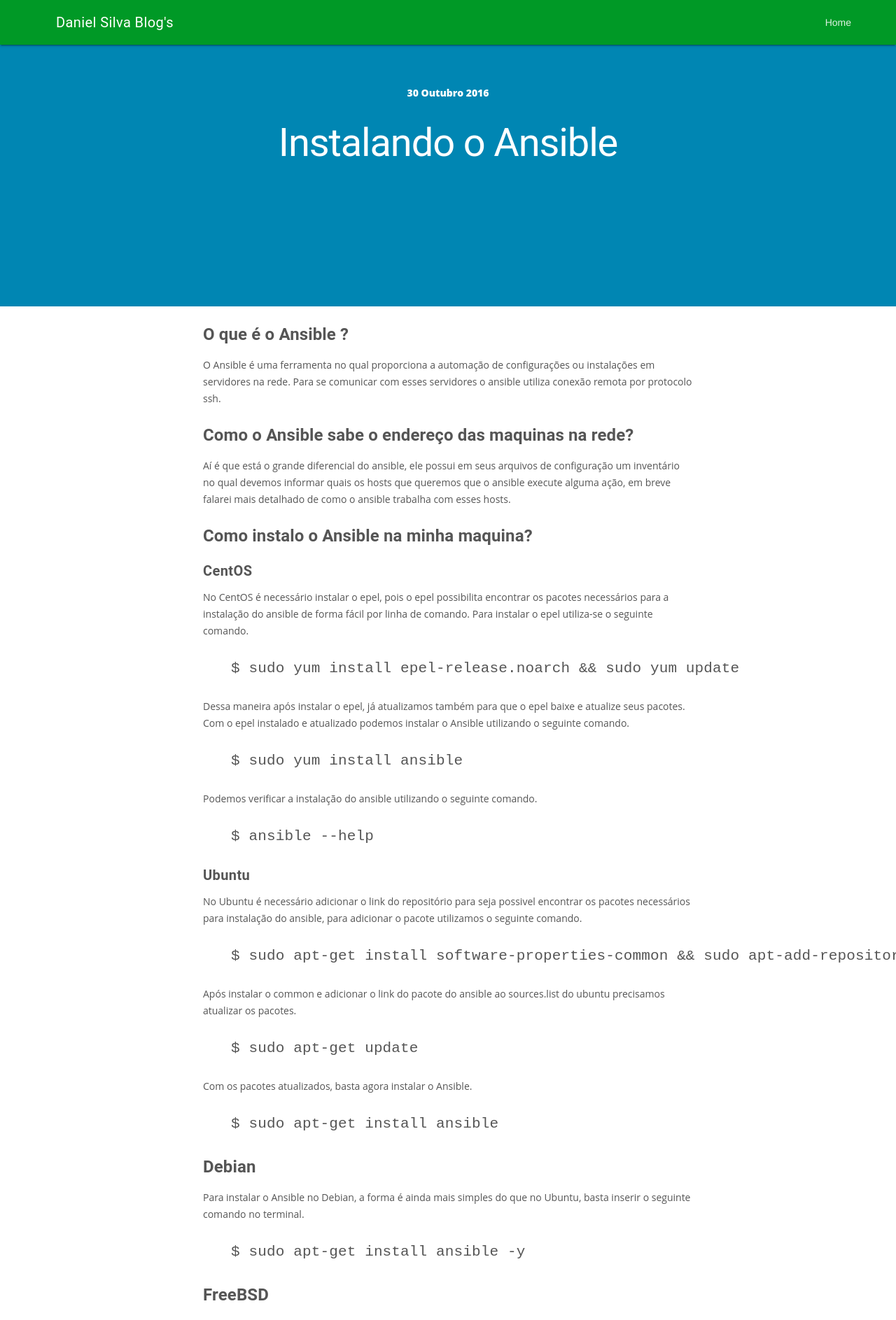
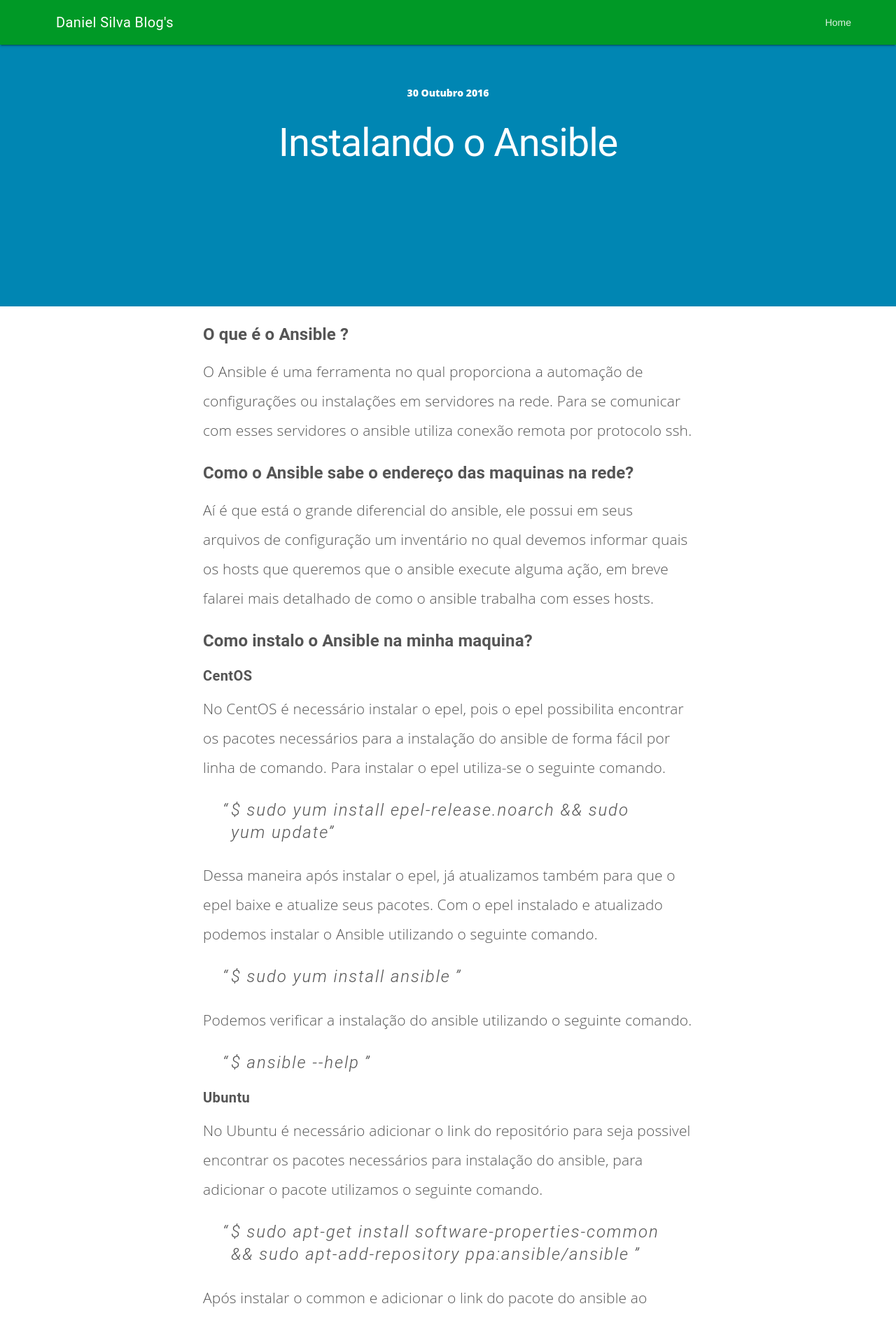
Before and after one commit to Silva01/blog, a Jekyll site: the page built from _posts/2016-10-30-instalando-ansible-centos-e-ubuntu.markdown, in a window 1280 px wide. Shown: the top 1887 px of the page at 70% size. Built offline with Jekyll 4.4.1, drawn with Linux system fonts in a browser that asks for light colours; comment, search, counter and statistics services are not loaded; some of the changed text lies outside the part shown.

Commit message:
Finalizado ajustes do layout de posts

```diff
--- a/_layouts/home.html
+++ b/_layouts/home.html
@@ -17,7 +17,7 @@
     {% include nav.html %}
 
     <div class="mdl-grid grid-home">
-        {% for post in site.posts %}
+        {% for post in site.posts reversed %}
 
             {% if post.identificador == 2 %}
                 <div class="mdl-cell mdl-cell--4-col margin-grid">
--- a/_posts/2016-10-30-instalando-ansible-centos-e-ubuntu.markdown
+++ b/_posts/2016-10-30-instalando-ansible-centos-e-ubuntu.markdown
@@ -22,64 +22,63 @@
 No CentOS é necessário instalar o epel, pois o epel possibilita encontrar os pacotes necessários para a instalação do ansible de forma fácil por linha de comando.
 Para instalar o epel utiliza-se o seguinte comando.
 
-{% highlight shell %}
-$ sudo yum install epel-release.noarch && sudo yum update
-{% endhighlight %}
+<blockquote>$ sudo yum install epel-release.noarch && sudo yum update</blockquote>
 
 Dessa maneira após instalar o epel, já atualizamos também para que o epel baixe e atualize seus pacotes. Com o epel instalado e atualizado podemos instalar o Ansible utilizando o seguinte comando.
 
-{% highlight shell %}
+<blockquote>
 $ sudo yum install ansible
-{% endhighlight %}
+</blockquote>
 
 Podemos verificar a instalação do ansible utilizando o seguinte comando.
 
-{% highlight shell %}
+<blockquote>
 $ ansible --help
-{% endhighlight %}
+</blockquote>
 
 ##### **Ubuntu**
 
 No Ubuntu é necessário adicionar o link do repositório para seja possivel encontrar os pacotes necessários para instalação do ansible, para adicionar o pacote utilizamos o seguinte comando.
 
-{% highlight shell %}
-$ sudo apt-get install software-properties-common && sudo apt-add-repository ppa:ansible/ansible
-{% endhighlight %}
+<blockquote>
+    $ sudo apt-get install software-properties-common
+    && sudo apt-add-repository ppa:ansible/ansible
+</blockquote>
 
 Após instalar o common e adicionar o link do pacote do ansible ao sources.list do ubuntu precisamos atualizar os pacotes.
 
-{% highlight shell %}
+<blockquote>
 $ sudo apt-get update
-{% endhighlight %}
+</blockquote>
 
 Com os pacotes atualizados, basta agora instalar o Ansible.
 
-{% highlight shell %}
+<blockquote>
 $ sudo apt-get install ansible
-{% endhighlight %}
+</blockquote>
 
 #### **Debian**
 
 Para instalar o Ansible no Debian, a forma é ainda mais simples do que no Ubuntu, basta inserir o seguinte comando no terminal.
 
-{% highlight shell %}
+<blockquote>
 $ sudo apt-get install ansible -y
-{% endhighlight %}
+</blockquote>
 
 #### **FreeBSD**
 
 A instalação no FreeBSD também é bastante simples, apenas um comando é o suficiente para a instalação do Ansible. Para instalação do Ansible no FreeBSD é necessário o seguinte comando.
 
-{% highlight shell%}
+<blockquote>
 $ sudo pkg install ansible
-{% endhighlight %}
+</blockquote>
 
 #### **Arch Linux**
 
 Para instalar o Ansible no Arch Linux, é necessário apenas executar o seguinte comando.
 
-{% highlight shell %}
+<blockquote>
 $ pacman -S ansible
-{% endhighlight %}
+</blockquote>
 
 Essas são as formas mais simples de instalação do ansible em ambiente Linux, existe outras formas de instalação que veremos em breve.
--- a/css/post.css
+++ b/css/post.css
@@ -1,4 +1,4 @@
-.conteudo{
+.conteudo, p{
     color: #555555;
     font-family: 'Open Sans',sans-serif;
     font-size: 1.50rem;
```
Also changed, not shown: _posts/2017-01-15-criando-modal-com-bootstrap.markdown (+4 -69 lines).
